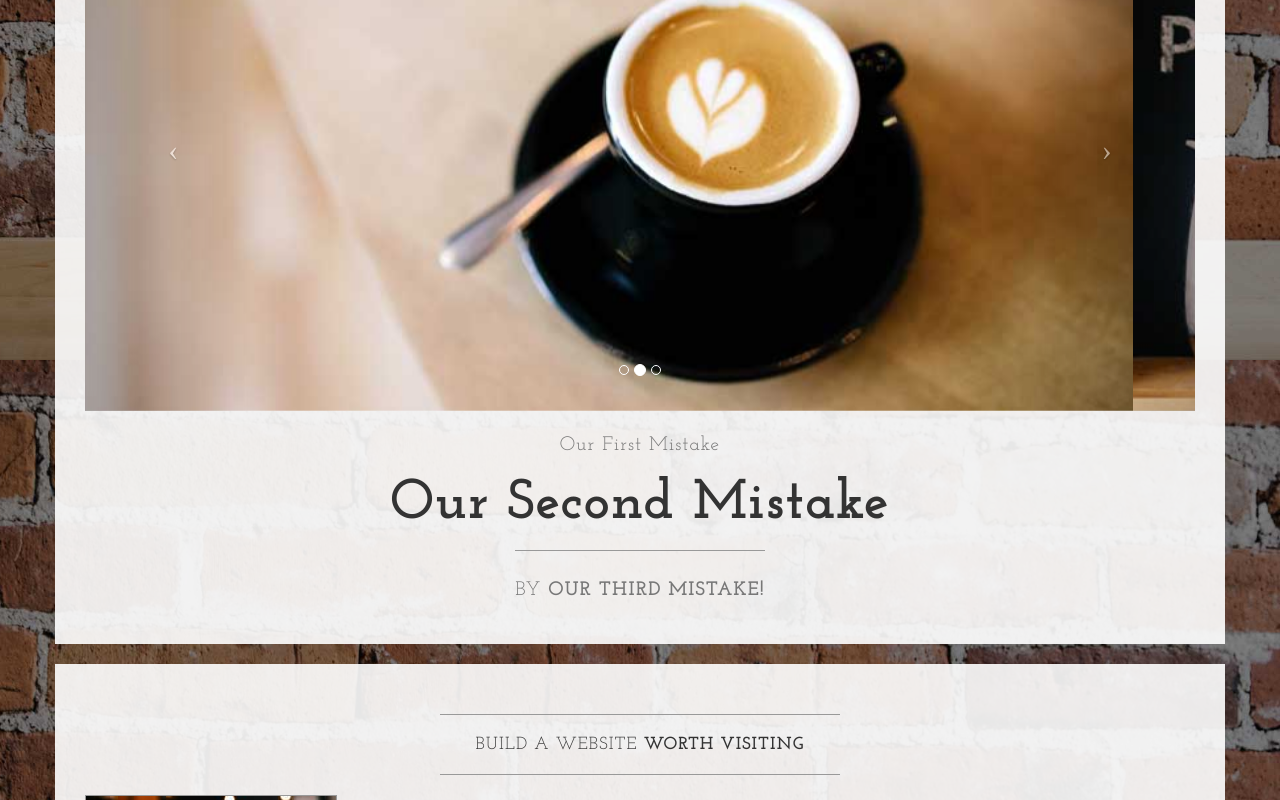
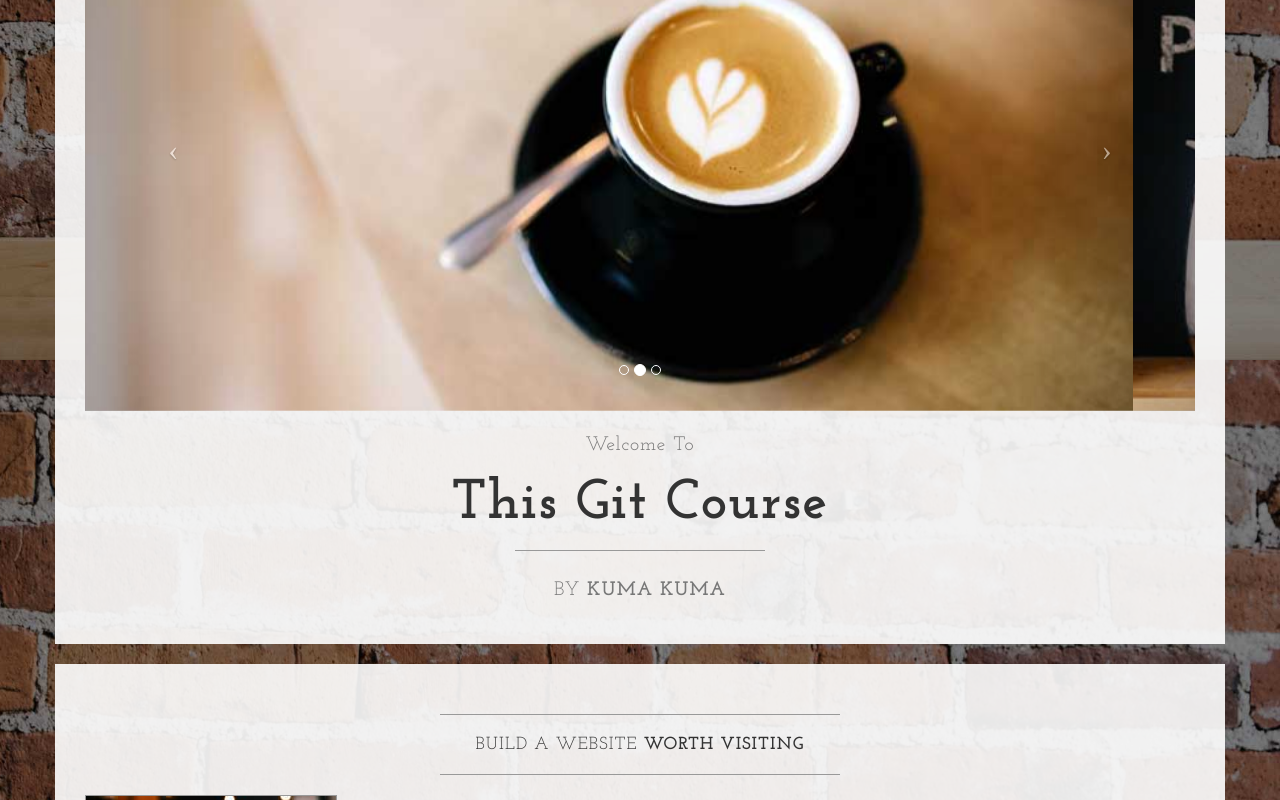
Before and after one commit to kumakuma/learnable-git-course, a plain HTML site: page index.html in a window 1280 px wide. Shown: the part 440-1240 px from the top of the page. Drawn offline with nearby package versions, Linux system fonts and the light colour scheme.

Commit message:
Revert "commiting our 3rd mistake - we left the other two in place"
This reverts commit fb39e64f7021adf1ddfe22c5c211c380e427397e.

```diff
--- a/index.html
+++ b/index.html
@@ -106,13 +106,13 @@
                         </a>
                     </div>
                     <h2 class="brand-before">
-                        <small>Our first mistake</small>
+                        <small>Welcome to</small>
                     </h2>
-                    <h1 class="brand-name">Our second mistake</h1>
+                    <h1 class="brand-name">This Git Course</h1>
                     <hr class="tagline-divider">
                     <h2>
                         <small>By
-                            <strong>Our third mistake!</strong>
+                            <strong>Kuma Kuma</strong>
                         </small>
                     </h2>
                 </div>
```
